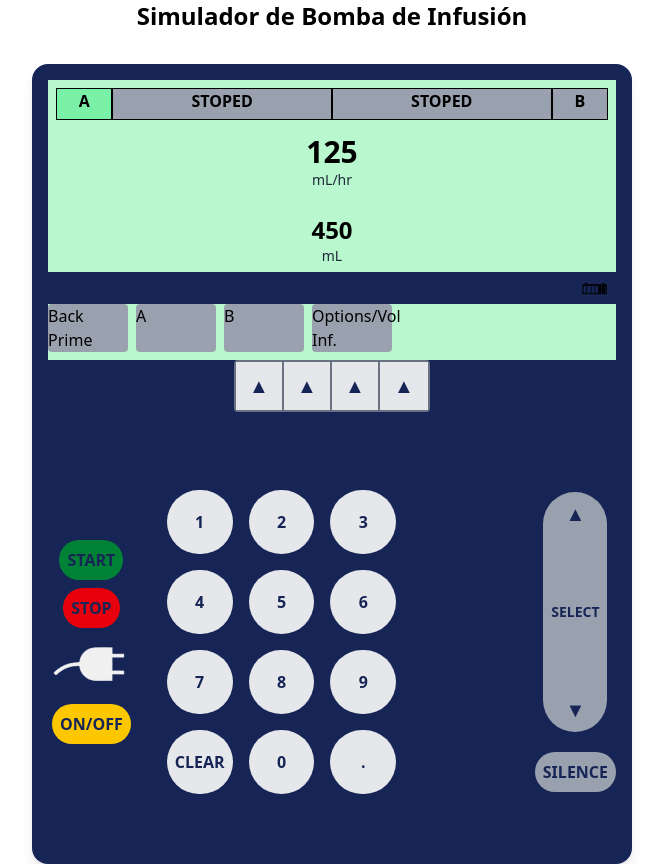
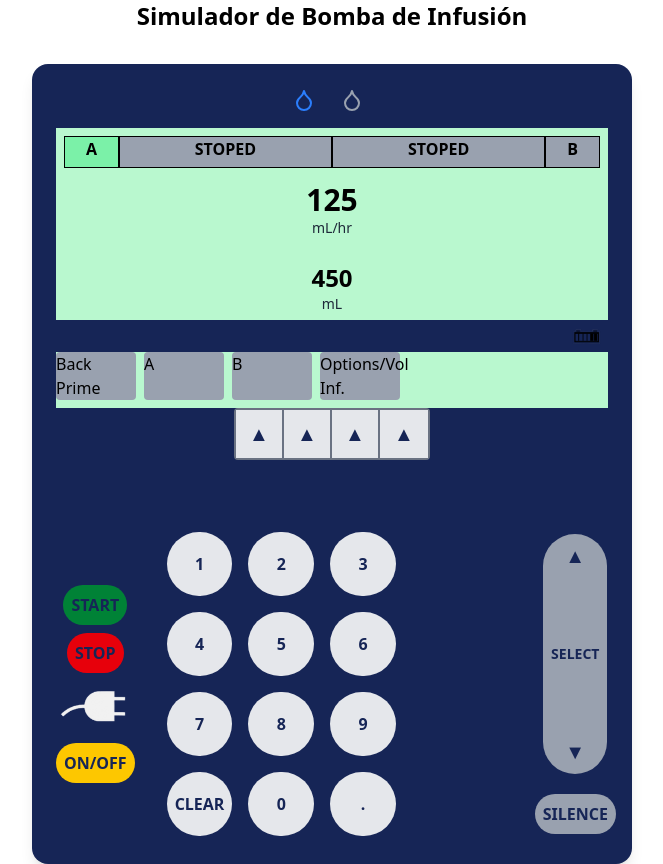
Before and after one commit to vpeinado263/simulador-bomba-insulina, a Next.js app in the folder frontend/: page / in a window 1280 px wide. Shown: the whole page, without its empty margins (308-971 px from the left). Built offline with nearby package versions, Linux system fonts and the light colour scheme.

Commit message:
Insertar componente FluidIndicator

```diff
--- a/frontend/src/components/templates/DeviceLayout.jsx
+++ b/frontend/src/components/templates/DeviceLayout.jsx
@@ -1,18 +1,22 @@
 import Softkeys from "../atoms/Botones Individuales/Softkeys";
+import FluidIndicators from "../molecules/FluidIndicators";
 import ControlPanel from "../organisms/ControlPanel";
 import Lcd from "../organisms/Lcd";
 
 const DeviceLayout = () => {
   return (
-    <div className="w-[600px] h-[800px] bg-blue-950 rounded-2xl shadow-lg flex flex-col items-center p-4">
-      <Lcd />
+    <div className="w-[600px] h-[800px] bg-blue-950 rounded-2xl shadow-lg flex flex-col justify-between items-center p-6">
       <div>
-       <Softkeys />
+        <FluidIndicators />
       </div>
-    <div className="flex-1 w-full flex items-center justify-center my-2">
-    <ControlPanel />
+      <div className="w-full flex flex-col items-center my-4">
+        <Lcd />
+        <Softkeys />
+      </div>
+      <div className="w-full flex-1 flex items-end justify-center mt-4">
+        <ControlPanel />
+      </div>
     </div>
-  </div>
   );
 };
 
```
